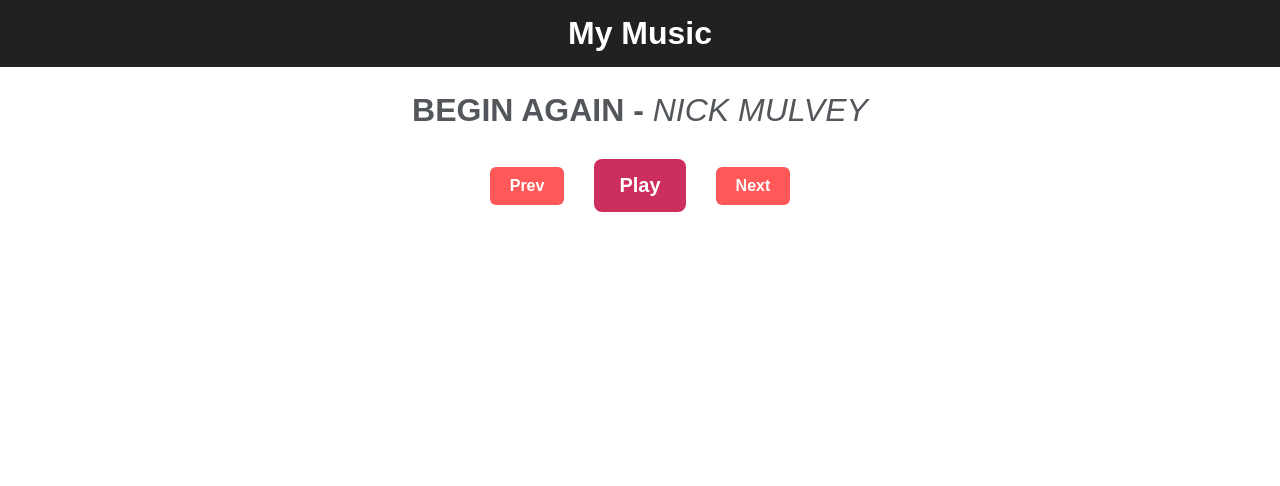
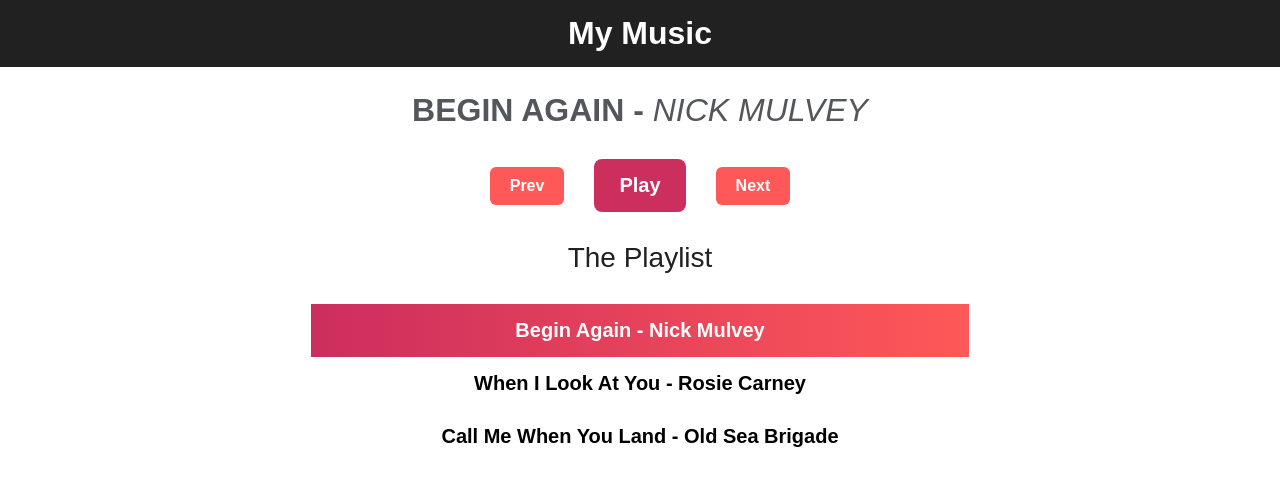
Before and after one commit to cdt-eth/Vue-Music-Player, a Vue app: page / in a window 1280 px wide. Shown: the top 486 px of the page. Built offline with nearby package versions, Linux system fonts and the light colour scheme.

Commit message:
playlist selection

```diff
--- a/src/App.vue
+++ b/src/App.vue
@@ -15,6 +15,17 @@
           <button class="pause" v-else @click="pause">Pause</button>
           <button class="next">Next</button>
         </div>
+      </section>
+      <section class="playlist">
+        <h3>The Playlist</h3>
+        <button
+          v-for="song in songs"
+          :key="song.src"
+          @click="play(song)"
+          :class="song.src == current.src ? 'song playing' : 'song'"
+        >
+          {{ song.title }} - {{ song.artist }}
+        </button>
       </section>
     </main>
   </div>
```
